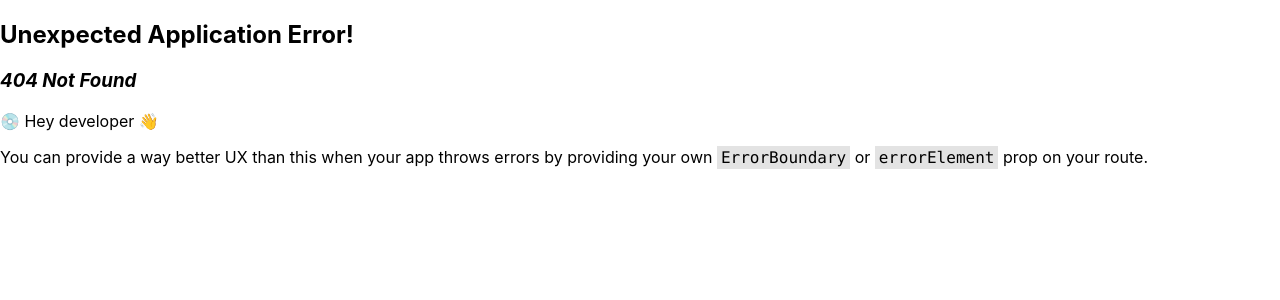
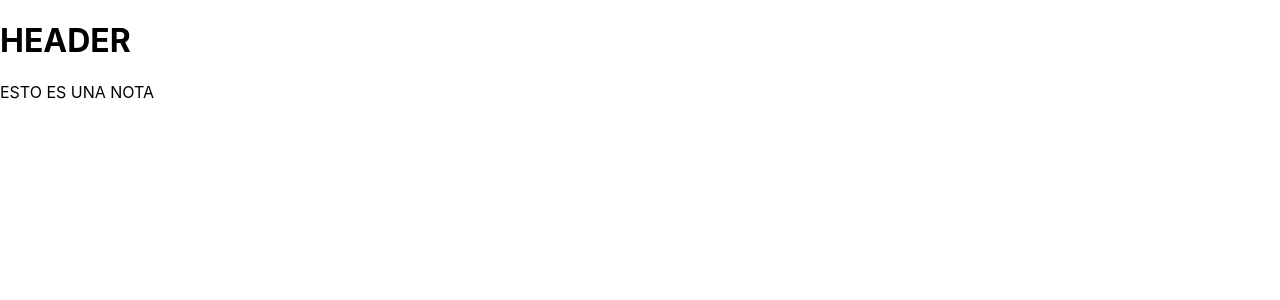
Before and after one commit to Gitow93/note-manager, a React (Create React App) app: page /note in a window 1280 px wide. Before the commit this address had no page. Shown: the top 300 px of the page. Built offline with nearby package versions, Linux system fonts and the light colour scheme.

Commit message:
add note page

```diff
--- a/src/index.js
+++ b/src/index.js
@@ -1,6 +1,6 @@
 import React from "react";
 import App from "./App";
-import { Home } from "./pages/index";
+import { Home, Note } from "./pages/index";
 import { createBrowserRouter, RouterProvider } from "react-router-dom";
 import ReactDOM from "react-dom/client";
 import "./index.css";
@@ -14,6 +14,10 @@ const router = createBrowserRouter([
       {
         path: "/",
         element: <Home />,
+      },
+      {
+        path: "/note",
+        element: <Note />,
       },
     ],
   },
--- /dev/null
+++ b/src/pages/Note.js
@@ -0,0 +1,5 @@
+const Note = () => {
+  return "ESTO ES UNA NOTA";
+};
+
+export default Note;
--- a/src/pages/index.js
+++ b/src/pages/index.js
@@ -1 +1,2 @@
 export { default as Home } from "./Home";
+export { default as Note } from "./Note";
```
